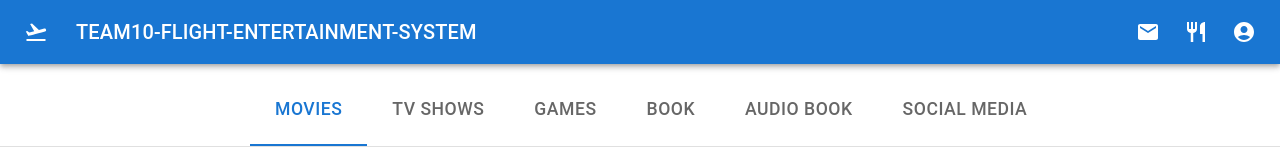
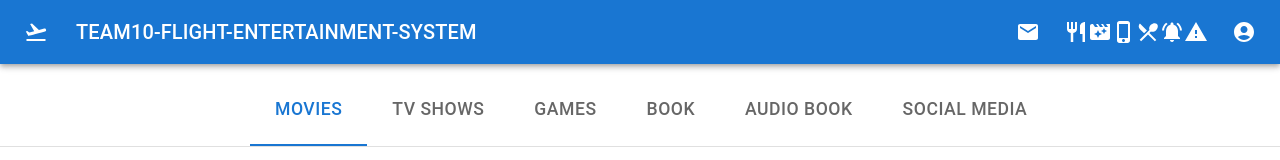
Before and after one commit to ldumeni1/Team10-Flight-Entertainment-System, a React (Create React App) app: page / in a window 1280 px wide. Shown: the top 160 px of the page. Built offline with nearby package versions, Linux system fonts and the light colour scheme.

Commit message:
added navbar

```diff
--- a/src/App.js
+++ b/src/App.js
@@ -1,5 +1,5 @@
 import { AppBar, Toolbar, IconButton, Typography, Box, Badge} from '@mui/material'
-import {Menu, Mail, Notifications, AccountCircle, More, FlightTakeoff, Restaurant} from '@mui/icons-material'
+import {Menu, Mail, Notifications, AccountCircle, More, FlightTakeoff, Restaurant,MovieFilter, PhoneIphone, RestaurantMenu, NotificationsActive, Warning} from '@mui/icons-material'
 import { borders, flexbox } from '@mui/system';
 import { useState } from 'react';
 
@@ -76,6 +76,13 @@ const [entertainmentMenu, setEntertainmentMenu] = useState(true);
             >
               <Badge color="error">
                 <Restaurant/>
+                <MovieFilter/>
+                <PhoneIphone/>
+                <RestaurantMenu/>
+                <NotificationsActive/>
+                <Warning/>
+
+
               </Badge>
             </IconButton>
             <IconButton
```
Also changed, not shown: 1 other file (tests, documents, lock files or other folders).
